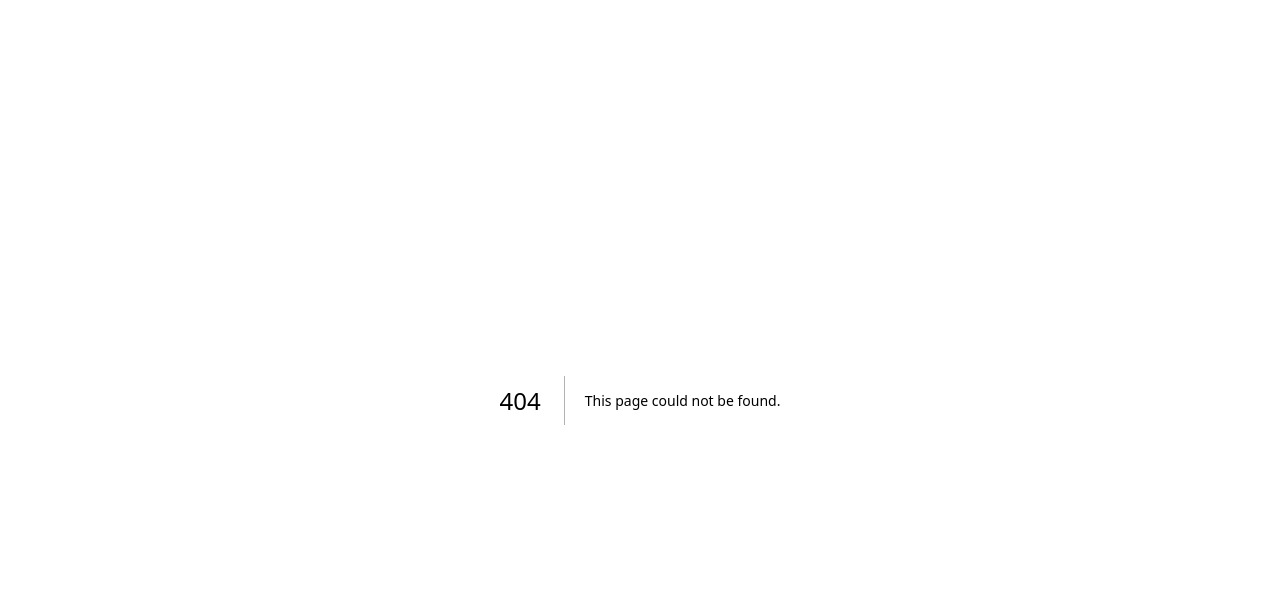
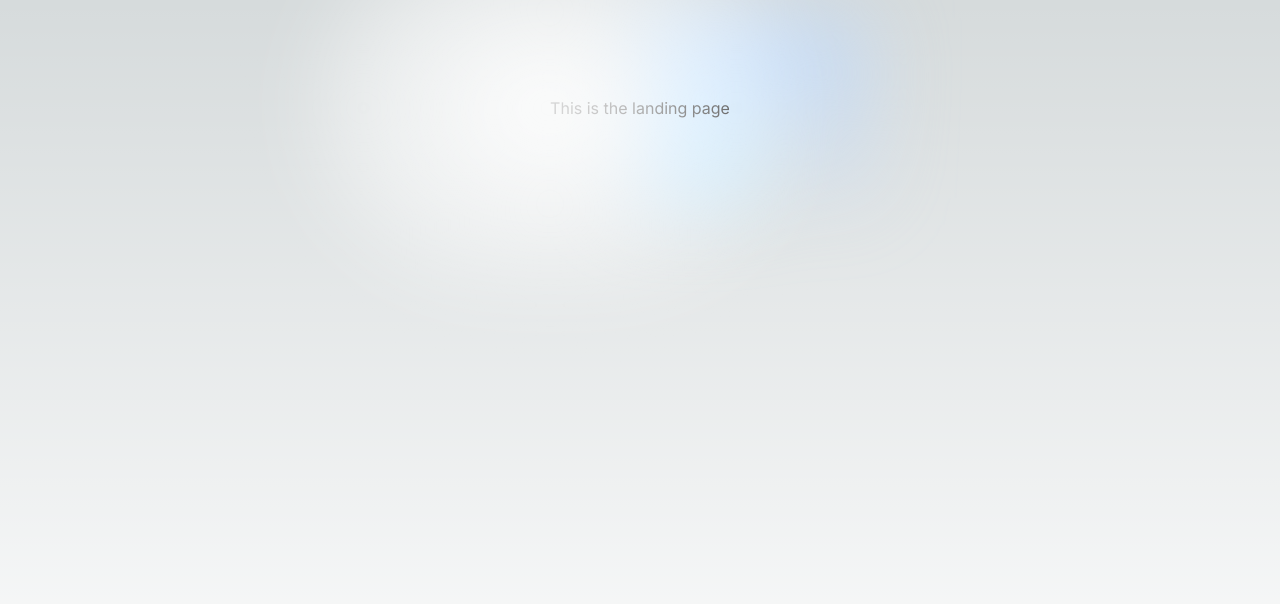
Before and after one commit to tahir606/ai-stories, a Next.js app: page /landing in a window 1280 px wide. Before the commit this address had no page. Shown: the top 604 px of the page. Built offline with nearby package versions, Linux system fonts and the light colour scheme.

Commit message:
Add prompt component and landing route

```diff
--- /dev/null
+++ b/src/app/landing/page.tsx
@@ -0,0 +1,9 @@
+export default function Landing() {
+  return (
+    <main className="flex min-h-screen flex-col items-center justify-between p-24">
+      <div className="relative flex place-items-center before:absolute before:h-[300px] before:w-[480px] before:-translate-x-1/2 before:rounded-full before:bg-gradient-radial before:from-white before:to-transparent before:blur-2xl before:content-[''] after:absolute after:-z-20 after:h-[180px] after:w-[240px] after:translate-x-1/3 after:bg-gradient-conic after:from-sky-200 after:via-blue-200 after:blur-2xl after:content-[''] before:dark:bg-gradient-to-br before:dark:from-transparent before:dark:to-blue-700 before:dark:opacity-10 after:dark:from-sky-900 after:dark:via-[#0141ff] after:dark:opacity-40 before:lg:h-[360px] z-[-1]">
+        <p>This is the landing page</p>
+      </div>
+    </main>
+  );
+}
--- /dev/null
+++ b/src/components/prompt.tsx
@@ -0,0 +1,9 @@
+// This is an input form for the user to enter a prompt for the AI to generate a response to.
+export default function Prompt() {
+  return (
+    <div>
+      <p>This is the prompt page</p>
+      <input type="text" placeholder="Enter a prompt" />
+    </div>
+  );
+}
```
